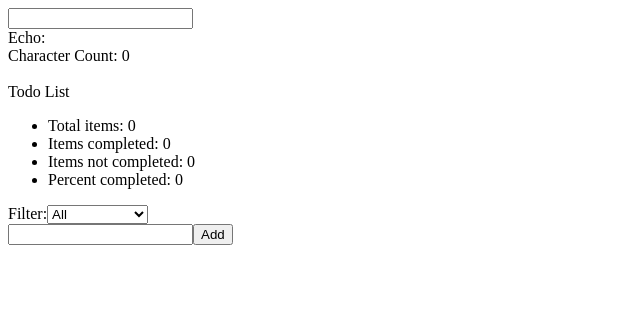
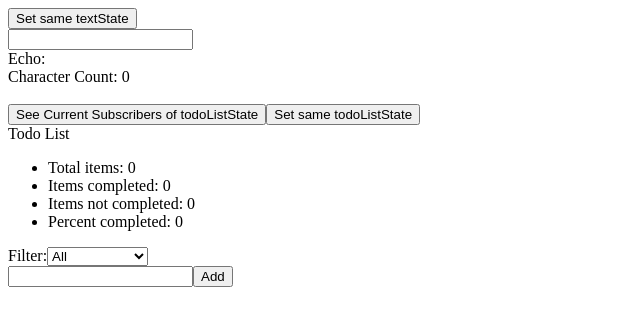
Before and after one commit to KotaTakeda/my-recoil, a React (Create React App) app: page / in a window 1280 px wide. Shown: the top 326 px of the page, without its empty margins (0-640 px from the left). Built offline with nearby package versions, Linux system fonts and the light colour scheme.

Commit message:
dev Tool追加

```diff
--- a/src/App.jsx
+++ b/src/App.jsx
@@ -5,11 +5,15 @@ import {
   selector,
   useRecoilState,
   useRecoilValue,
+  useRecoilTransactionObserver_UNSTABLE,
 } from 'recoil';
 
 export default function App() {
   return (
     <RecoilRoot>
+      {/* Debug用 */}
+      <DebugObserver />
+      <SetSameTextState />
       <CharacterCounter />
     </RecoilRoot>
   );
@@ -27,6 +31,25 @@ function CharacterCounter() {
       <CharacterCount />
     </div>
   );
+}
+
+function DebugObserver() {
+  // 変更された"atom"を出力
+  useRecoilTransactionObserver_UNSTABLE(({ snapshot }) => {
+    console.debug('The following atoms were modified:');
+    for (const node of snapshot.getNodes_UNSTABLE({isModified: true})) {
+      console.debug(node.key, snapshot.getLoadable(node));
+    }
+  });
+  return null;
+}
+
+function SetSameTextState() {
+  const [text, setText] = useRecoilState(textState);
+  function onClick() {
+    setText(text);
+  }
+  return <button onClick={onClick}>Set same textState</button>
 }
 
 function TextInput() {
--- a/src/TodoList/index.jsx
+++ b/src/TodoList/index.jsx
@@ -6,6 +6,8 @@ import {
   useRecoilValue,
   useSetRecoilState,
   useRecoilSnapshot,
+  useRecoilTransactionObserver_UNSTABLE,
+  useGetRecoilValueInfo_UNSTABLE,
 } from 'recoil';
 import {
   todoListState,
@@ -19,6 +21,8 @@ export default function TodoListApp() {
     <RecoilRoot>
       {/* Debug用 */}
       <DebugObserver />
+      <ButtonToShowCurrentSubscriptions />
+      <SetSameTodoListState />
       <div>Todo List</div>
       <TodoListStats />
       <TodoListFilters />
@@ -136,10 +140,11 @@ function TodoItemCreator() {
   )
 };
 
-// Dev Tool
+// Dev Tool ===================================================
 function DebugObserver() {
   const snapshot = useRecoilSnapshot();
 
+  // useEffectで監視 --------------------------------------------
   // 全atomの変更を観測
   // useEffect(() => {
   //   console.debug('The following atoms were modified:');
@@ -149,13 +154,60 @@ function DebugObserver() {
   // }, [snapshot]);
 
   // todoListStatsStateの変更を観測
+  // useEffectの第２引数は差分検知をObject.isで行っている．
   // const stats = snapshot.getLoadable(todoListStatsState);
   // useEffect(() => {
   //   console.debug('todoListStatsState is modified:', stats);
   // }, [stats]);
+  // ------------------------------------------------------------
+
+  //
+  useRecoilTransactionObserver_UNSTABLE(({ snapshot, previousSnapshot }) => {
+    console.debug('The following atoms were modified:');
+    for (const node of snapshot.getNodes_UNSTABLE()) {
+      // console.debug(node.key, snapshot.getLoadable(node)); // 値
+      console.debug(node.key, snapshot.getInfo_UNSTABLE(node)); // debug用の情報
+    }
+
+    // todoListStatsStateの変更前後を確認できる．
+    const previousStats = previousSnapshot.getLoadable(todoListStatsState);
+    const currentStats = snapshot.getLoadable(todoListStatsState);
+    if (previousStats.is(currentStats)) { // Object.isで等価性を確認．
+      console.log("Stats is not modified");
+    } else {
+      console.log("Stats is modified");
+    }
+  });
 
   return null;
 }
+
+function ButtonToShowCurrentSubscriptions() {
+  const getRecoilValueInfo = useGetRecoilValueInfo_UNSTABLE();
+  function onClick() {
+    const {subscribers} = getRecoilValueInfo(todoListState);
+    console.debug(
+      'Current Subscriber Nodes:',
+      Array.from(subscribers.nodes).map(({key})=>key),
+    );
+    console.debug(
+      'Current Subscriber Components:',
+      Array.from(subscribers.components).map(({key})=>key),
+    );
+  }
+
+  return <button onClick={onClick} >See Current Subscribers of todoListState</button>;
+}
+
+function SetSameTodoListState() {
+  const [list, setList] = useRecoilState(todoListState);
+  function onClick() {
+    // setList(list); // 初回以外 isModifiedと判定されない．
+    setList([...list]); // いつもisModifiedと判定される．
+  }
+  return <button onClick={onClick}>Set same todoListState</button>
+}
+// =============================================================
 
 // global 良くない
 let id = 0;
```
